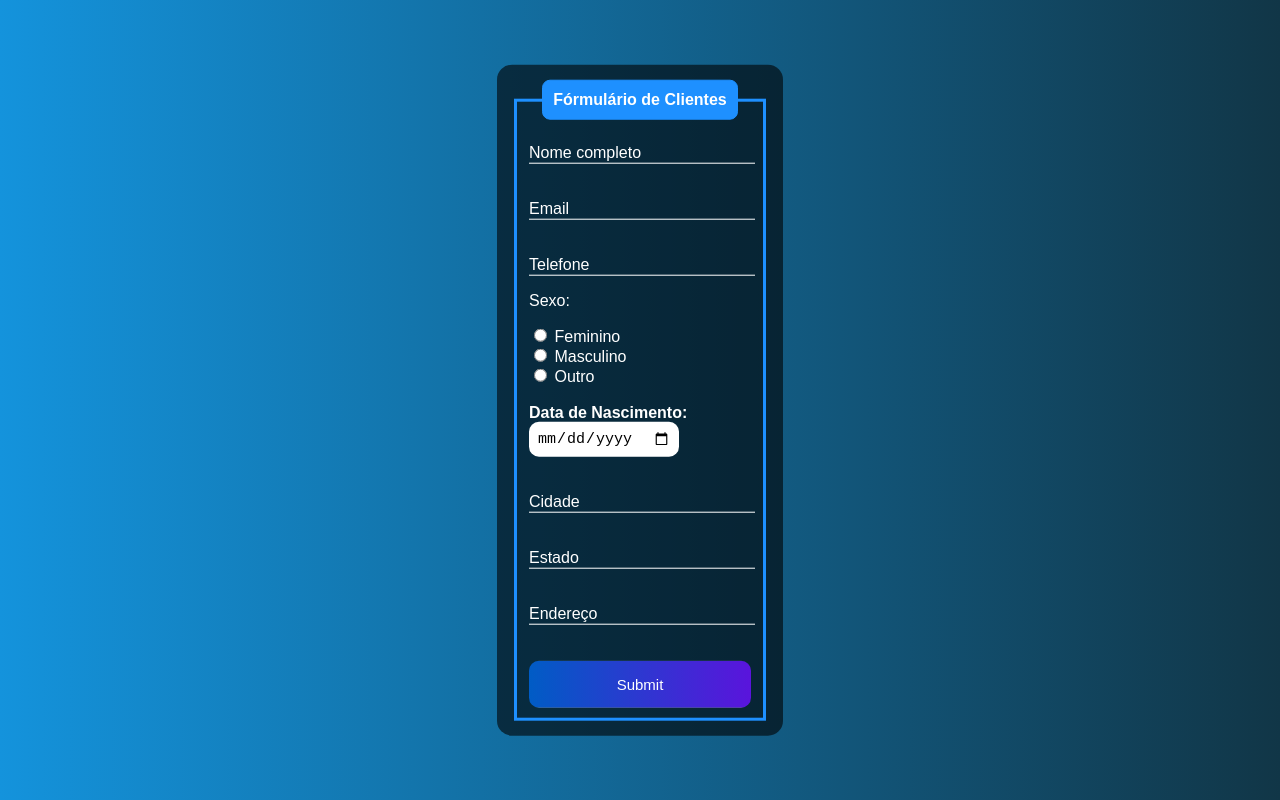
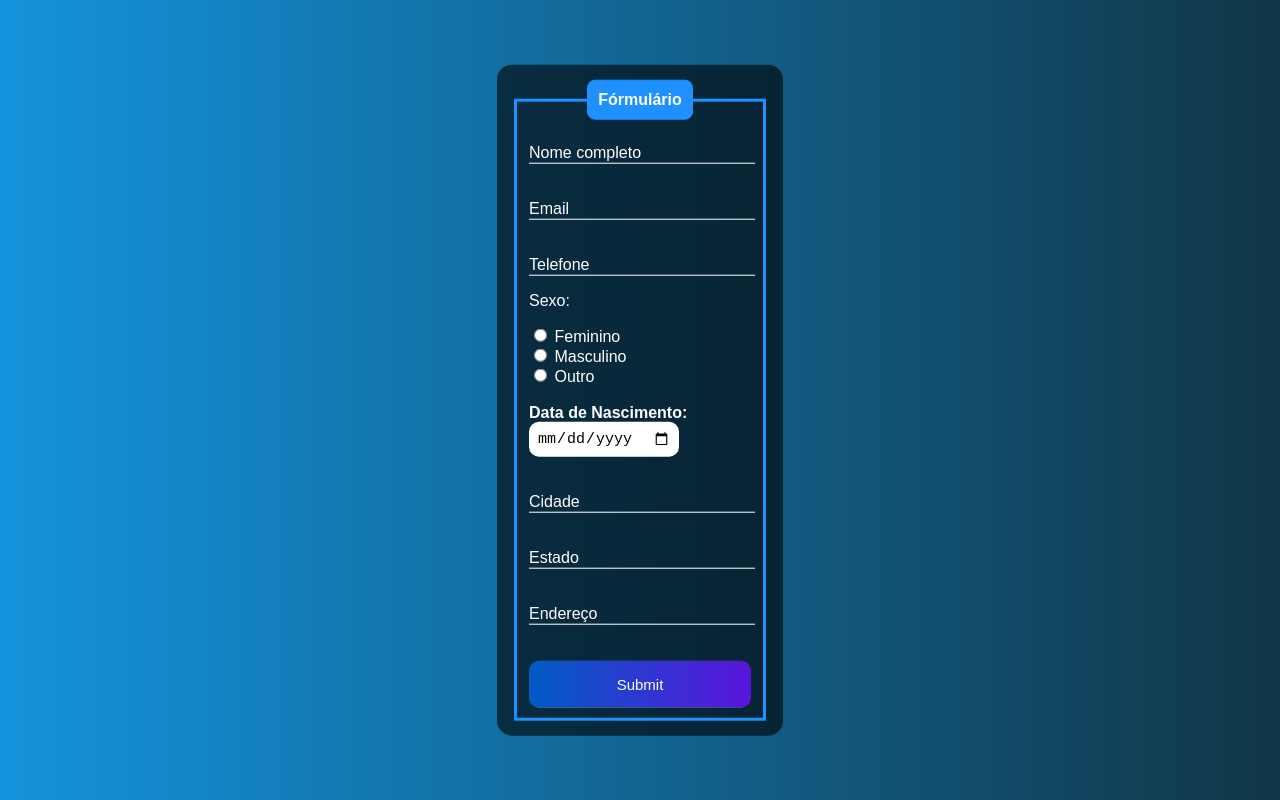
Before and after one commit to Feeron21/tentativas, a plain HTML site: page formulario.html in a window 1280 px wide. Drawn offline with Linux system fonts and the light colour scheme.

Commit message:
formulario.html

```diff
--- a/formulario.html
+++ b/formulario.html
@@ -1,15 +1,24 @@
 <!DOCTYPE html>
 <html lang="en">
+<!-- Isso aqui define que estamos usando HTML5 e que o conteúdo do site está em inglês. Se fosse para português, seria "pt-br". -->
 <head>
     <meta charset="UTF-8">
+    <!-- O charset UTF-8 garante que o site exiba corretamente qualquer caractere especial, como letras com acento ou símbolos. Muito útil para garantir que tudo apareça direitinho. -->
     <meta http-equiv="X-UA-Compatible" content="IE=edge">
+    <!-- Essa meta tag é importante para garantir que o site funcione bem mesmo em navegadores antigos, especialmente no Internet Explorer. -->
     <meta name="viewport" content="width=device-width, initial-scale=1.0">
+    <!-- Aqui a gente faz com que o site seja responsivo, ou seja, ele vai se ajustar automaticamente ao tamanho da tela do dispositivo, seja um celular, tablet ou computador. -->
     <title>Formulário FAESA</title>
+    <!-- Esse título é o que aparece na aba do navegador quando a página é aberta. No caso, vai aparecer "Formulário FAESA". -->
+
     <style>
         body{
             font-family: Arial, Helvetica, sans-serif;
             background-image: linear-gradient(to right, rgb(20, 147, 220), rgb(17, 54, 71));
         }
+        /* Aqui estamos aplicando estilo ao corpo da página. A fonte vai ser Arial (ou Helvetica se Arial não estiver disponível).
+           O fundo vai ter um gradiente de azul claro para um azul mais escuro. Visualmente fica bem suave e agradável. */
+
         .box{
             color: white;
             position: absolute;
@@ -21,9 +30,16 @@
             border-radius: 15px;
             width: 20%;
         }
+        /* Esse estilo define a "caixa" do formulário. Ela vai ficar centralizada tanto vertical quanto horizontalmente graças à
+           combinação do position absolute com transform. O fundo é semi-transparente (rgba) para dar aquele efeito de destaque
+           no formulário. E as bordas arredondadas dão um visual mais moderno. */
+
         fieldset{
             border: 3px solid dodgerblue;
         }
+        /* O fieldset é aquele contorno ao redor do formulário. Aqui estamos dizendo que ele terá uma borda azul ("dodgerblue") e
+           com uma espessura de 3 pixels, dando destaque. */
+
         legend{
             border: 1px solid dodgerblue;
             padding: 10px;
@@ -31,9 +47,14 @@
             background-color: dodgerblue;
             border-radius: 8px;
         }
+        /* O legend é o título que aparece dentro do fieldset. Aqui ele recebe uma borda e fundo azul, com texto centralizado
+           e bordas levemente arredondadas. Basicamente, ele é o cabeçalho que apresenta o formulário. */
+
         .inputBox{
             position: relative;
         }
+        /* Essa classe é usada para agrupar os campos de input e seus respectivos rótulos. A posição relativa ajuda no posicionamento dos elementos internos. */
+
         .inputUser{
             background: none;
             border: none;
@@ -44,6 +65,9 @@
             width: 100%;
             letter-spacing: 2px;
         }
+        /* Aqui estamos estilizando os campos de texto (input) do formulário. Eles não têm uma borda visível, exceto a linha inferior
+           que é branca, e ao ser clicado, a cor do texto é branca. O espaçamento entre as letras também é ajustado (letter-spacing). */
+
         .labelInput{
             position: absolute;
             top: 0px;
@@ -51,12 +75,18 @@
             pointer-events: none;
             transition: .5s;
         }
+        /* Esse é o estilo dos rótulos (labels) dos inputs. Eles são posicionados acima dos campos de input, mas flutuam
+           para cima quando o usuário clica no campo. A transição suave (0.5s) faz a animação parecer fluida. */
+
         .inputUser:focus ~ .labelInput,
         .inputUser:valid ~ .labelInput{
             top: -20px;
             font-size: 12px;
             color: dodgerblue;
         }
+        /* Aqui, quando o usuário clica no input ou quando o campo já está preenchido corretamente (valid),
+           o label sobe e fica menor, mudando também para azul. Isso dá aquele efeito bacana de movimentação do texto. */
+
         #data_nascimento{
             border: none;
             padding: 8px;
@@ -64,6 +94,8 @@
             outline: none;
             font-size: 15px;
         }
+        /* Esse estilo é específico para o campo de data. Ele não tem bordas visíveis, mas é levemente arredondado para ter um visual moderno. */
+
         #submit{
             background-image: linear-gradient(to right,rgb(0, 92, 197), rgb(90, 20, 220));
             width: 100%;
@@ -74,32 +106,54 @@
             cursor: pointer;
             border-radius: 10px;
         }
+        /* Aqui estamos estilizando o botão de enviar (submit). Ele tem um fundo em gradiente azul, sem bordas,
+           com um texto branco e bordas arredondadas. O botão também é responsivo, ocupando 100% da largura. */
+
         #submit:hover{
             background-image: linear-gradient(to right,rgb(0, 80, 172), rgb(80, 19, 195));
         }
+        /* Quando o usuário passa o mouse sobre o botão, a cor do gradiente escurece um pouco, dando aquele efeito de destaque. */
     </style>
 </head>
 <body>
     <div class="box">
+        <!-- Essa div é a caixa que contém o formulário e a estilizamos para ficar centralizada na tela. -->
+
         <form action="processa_formulario.php" method="POST">
+            <!-- O formulário vai enviar os dados para um arquivo chamado "processa_formulario.php" usando o método POST.
+                 Isso significa que as informações não ficam visíveis na URL (diferente do método GET). -->
+
             <fieldset>
-                <legend><b>Fórmulário de Clientes</b></legend>
+                <!-- O fieldset agrupa todos os campos do formulário e desenha uma borda ao redor deles. -->
+                <legend><b>Fórmulário</b></legend>
+                <!-- O legend é o título do formulário que aparece dentro do fieldset. -->
+
                 <br>
                 <div class="inputBox">
                     <input type="text" name="nome" id="nome" class="inputUser" required>
+                    <!-- Campo de input para o nome completo. O "required" garante que o usuário não pode enviar o formulário sem preencher esse campo. -->
                     <label for="nome" class="labelInput">Nome completo</label>
+                    <!-- Label do campo "Nome completo". Ele flutua quando o campo é preenchido. -->
                 </div>
                 <br><br>
+
                 <div class="inputBox">
                     <input type="text" name="email" id="email" class="inputUser" required>
+                    <!-- Campo para o email. Também é obrigatório. -->
                     <label for="email" class="labelInput">Email</label>
+                    <!-- Label que flutua quando o campo de email é preenchido. -->
                 </div>
                 <br><br>
+
                 <div class="inputBox">
                     <input type="tel" name="telefone" id="telefone" class="inputUser" required>
+                    <!-- Campo para o telefone. O tipo "tel" indica que o campo espera um número de telefone. -->
                     <label for="telefone" class="labelInput">Telefone</label>
+                    <!-- Label para o telefone. -->
                 </div>
+
                 <p>Sexo:</p>
+                <!-- Aqui temos as opções de gênero, onde o usuário pode escolher entre feminino, masculino ou outro. -->
                 <input type="radio" id="feminino" name="genero" value="feminino" required>
                 <label for="feminino">Feminino</label>
                 <br>
@@ -109,25 +163,38 @@
                 <input type="radio" id="outro" name="genero" value="outro" required>
                 <label for="outro">Outro</label>
                 <br><br>
+
                 <label for="data_nascimento"><b>Data de Nascimento:</b></label>
+                <!-- Campo para a data de nascimento. O tipo "date" faz com que apareça um calendário para facilitar a escolha da data. -->
                 <input type="date" name="data_nascimento" id="data_nascimento" required>
                 <br><br><br>
+
                 <div class="inputBox">
                     <input type="text" name="cidade" id="cidade" class="inputUser" required>
+                    <!-- Campo para a cidade. Também é obrigatório. -->
                     <label for="cidade" class="labelInput">Cidade</label>
+                    <!-- Label para o campo cidade. -->
                 </div>
                 <br><br>
+
                 <div class="inputBox">
                     <input type="text" name="estado" id="estado" class="inputUser" required>
+                    <!-- Campo para o estado. -->
                     <label for="estado" class="labelInput">Estado</label>
+                    <!-- Label para o campo estado. -->
                 </div>
                 <br><br>
+
                 <div class="inputBox">
                     <input type="text" name="endereco" id="endereco" class="inputUser" required>
+                    <!-- Campo para o endereço completo do usuário. -->
                     <label for="endereco" class="labelInput">Endereço</label>
+                    <!-- Label do campo endereço. -->
                 </div>
                 <br><br>
+
                 <input type="submit" name="submit" id="submit">
+                <!-- Botão de envio do formulário. Ao ser clicado, ele envia as informações para "processa_formulario.php". -->
             </fieldset>
         </form>
     </div>
```
